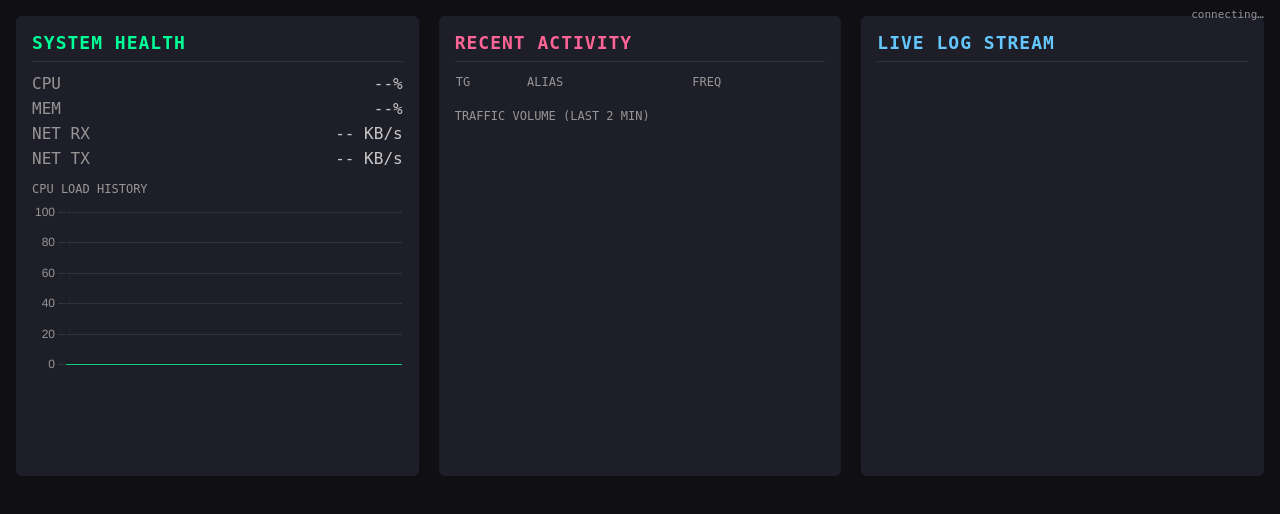
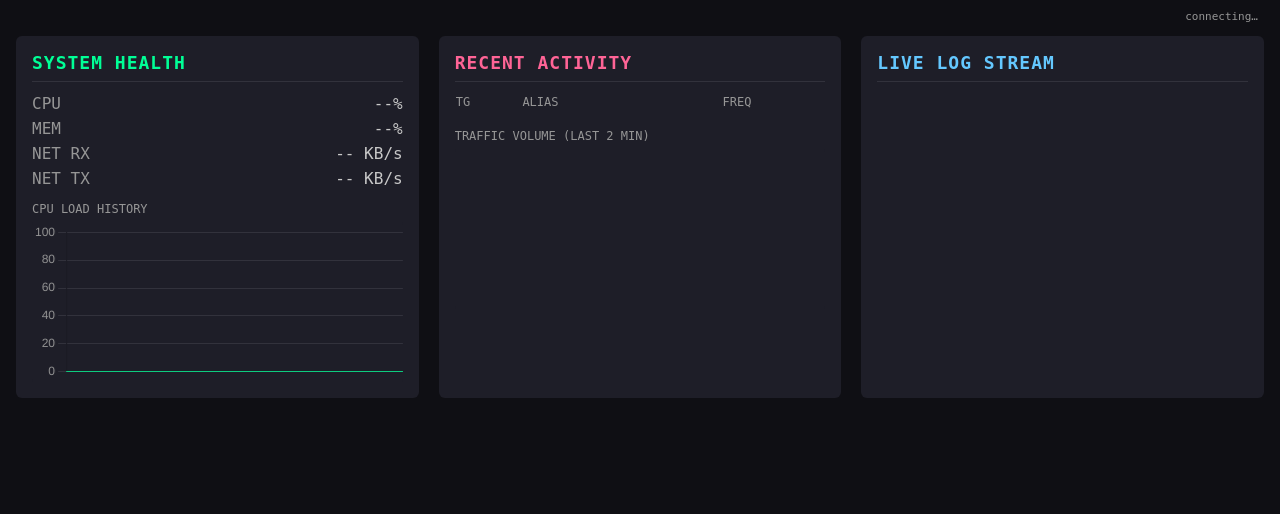
Before and after one commit to uuzinger/sdr-scanner, a plain HTML site: page web-dashboard/index.html in a window 1280 px wide. Drawn offline with nearby package versions, Linux system fonts and the light colour scheme; no server answers.

Commit message:
Add files via upload

```diff
--- a/web-dashboard/index.html
+++ b/web-dashboard/index.html
@@ -2,8 +2,9 @@
 <html lang="en">
 <head>
 <meta charset="UTF-8">
+<meta name="viewport" content="width=device-width, initial-scale=1">
 <title>SDR Scanner Dashboard</title>
-<script src="https://cdnjs.cloudflare.com/ajax/libs/Chart.js/4.4.4/chart.umd.min.js"></script>
+<script src="https://cdn.jsdelivr.net/npm/chart.js@4/dist/chart.umd.min.js"></script>
 <style>
   :root {
     --bg: #0f0f14;
@@ -16,23 +17,25 @@
     --dim: #969696;
   }
   * { box-sizing: border-box; }
+  html, body { max-width: 100%; overflow-x: hidden; }
   body {
     margin: 0;
     background: var(--bg);
     color: var(--text);
     font-family: "DejaVu Sans Mono", "Consolas", monospace;
     padding: 16px;
+    padding-top: 36px; /* room for the fixed status line */
   }
   .grid {
     display: grid;
-    grid-template-columns: 1fr 1fr 1fr;
+    grid-template-columns: repeat(auto-fit, minmax(300px, 1fr));
     gap: 20px;
   }
   .col {
     background: var(--panel);
     border-radius: 6px;
     padding: 16px;
-    min-height: 460px;
+    min-width: 0; /* let grid items shrink below content size */
   }
   h2 {
     margin: 0 0 12px 0;
@@ -49,14 +52,27 @@
   .stat-label { color: var(--dim); }
 
   .chart-label { color: var(--dim); font-size: 12px; margin: 14px 0 6px 0; }
-  canvas.chart-box { background: #1e1e28; border-radius: 3px; }
+  .chart-container {
+    position: relative;
+    width: 100%;
+    height: 160px;
+    background: #1e1e28;
+    border-radius: 3px;
+  }
+  .chart-container canvas { width: 100% !important; height: 100% !important; }
 
-  table { width: 100%; border-collapse: collapse; font-size: 14px; }
+  table { width: 100%; table-layout: fixed; border-collapse: collapse; font-size: 14px; }
   th { text-align: left; color: var(--dim); font-weight: normal; font-size: 12px; padding-bottom: 6px; }
-  td { padding: 3px 0; white-space: nowrap; overflow: hidden; text-overflow: ellipsis; }
+  td { padding: 3px 4px 3px 0; white-space: nowrap; overflow: hidden; text-overflow: ellipsis; }
+  th:nth-child(1), td:nth-child(1) { width: 18%; }
+  th:nth-child(3), td:nth-child(3) { width: 28%; }
   td.tg { color: var(--chart); }
-  td.alias { max-width: 180px; overflow: hidden; text-overflow: ellipsis; }
+  td.alias { overflow: hidden; text-overflow: ellipsis; }
 
+  #log-stream {
+    max-height: 340px;
+    overflow-y: auto;
+  }
   .log-line {
     font-size: 12px;
     line-height: 1.5;
@@ -71,8 +87,17 @@
     right: 16px;
     font-size: 11px;
     color: var(--dim);
+    background: var(--bg);
+    padding: 2px 6px;
+    z-index: 10;
   }
   .status.stale { color: #ff6464; }
+
+  @media (max-width: 640px) {
+    body { padding: 10px; padding-top: 32px; }
+    .grid { gap: 12px; }
+    .stat-row { font-size: 14px; }
+  }
 </style>
 </head>
 <body>
@@ -87,7 +112,7 @@
     <div class="stat-row"><span class="stat-label">NET RX</span><span id="net-rx">-- KB/s</span></div>
     <div class="stat-row"><span class="stat-label">NET TX</span><span id="net-tx">-- KB/s</span></div>
     <div class="chart-label">CPU LOAD HISTORY</div>
-    <canvas id="cpuChart" class="chart-box" height="140"></canvas>
+    <div class="chart-container"><canvas id="cpuChart"></canvas></div>
   </div>
 
   <div class="col col2">
@@ -97,7 +122,7 @@
       <tbody id="recent-calls"></tbody>
     </table>
     <div class="chart-label">TRAFFIC VOLUME (LAST 2 MIN)</div>
-    <canvas id="trafficChart" class="chart-box" height="140"></canvas>
+    <div class="chart-container"><canvas id="trafficChart"></canvas></div>
   </div>
 
   <div class="col col3">
@@ -127,6 +152,7 @@ const cpuChart = new Chart(cpuCtx, {
   options: {
     animation: false,
     responsive: true,
+    maintainAspectRatio: false,
     scales: {
       x: { display: false },
       y: { min: 0, max: 100, grid: { color: '#32323c' }, ticks: { color: '#969696' } }
@@ -148,6 +174,7 @@ const trafficChart = new Chart(trafficCtx, {
   options: {
     animation: false,
     responsive: true,
+    maintainAspectRatio: false,
     scales: {
       x: { display: false },
       y: { display: false, beginAtZero: true }
```
